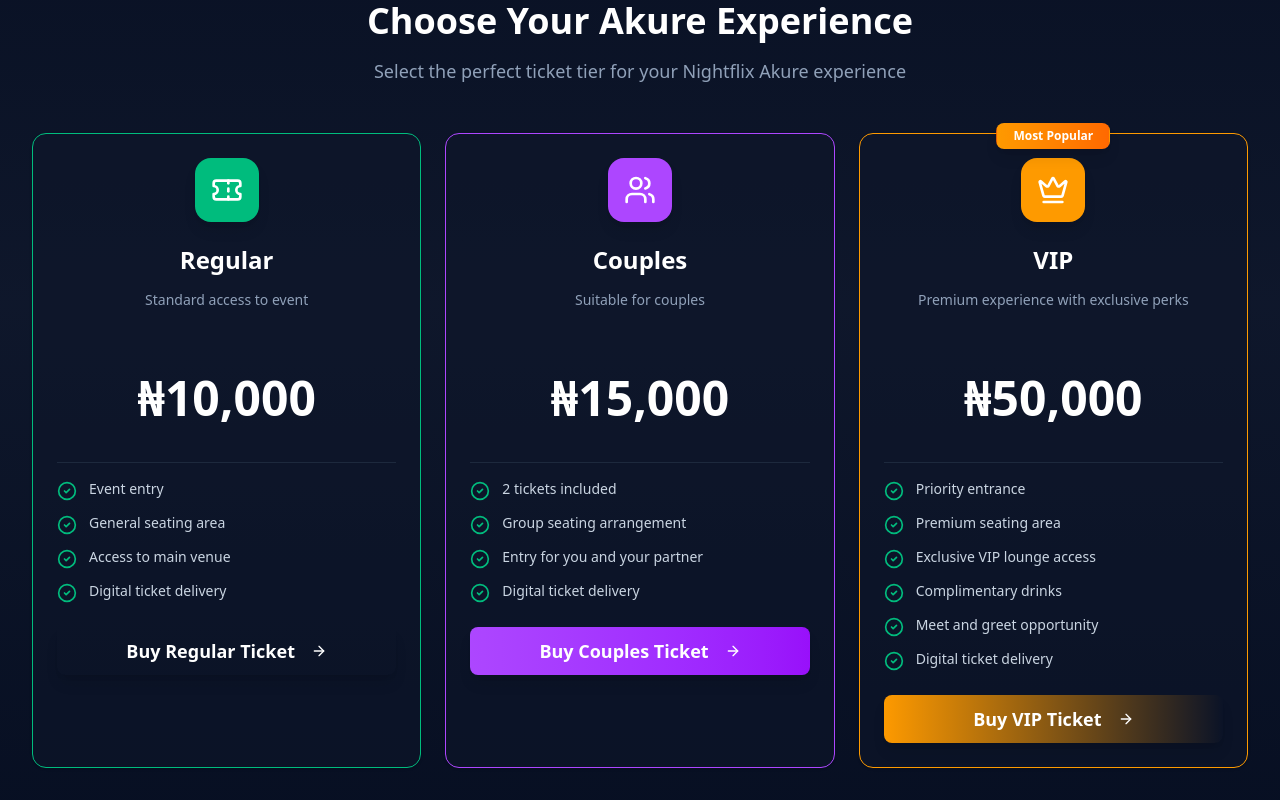
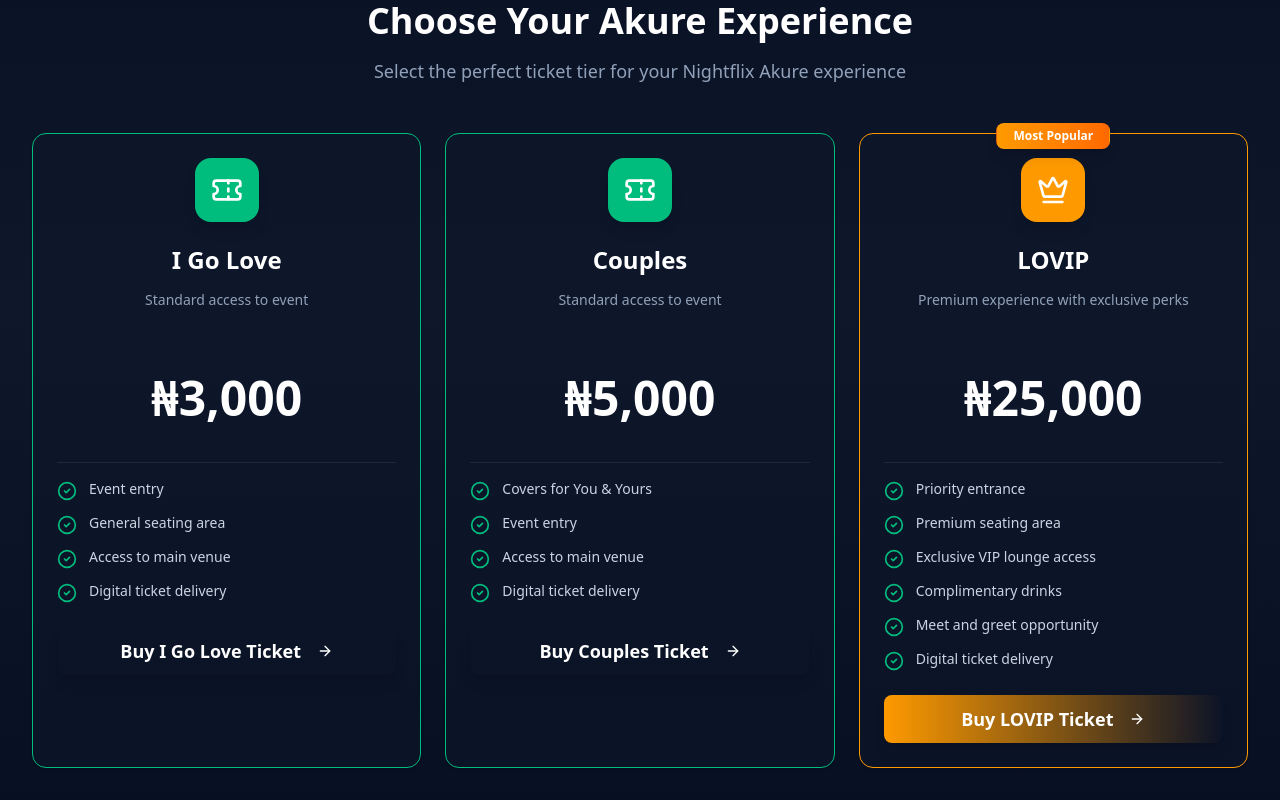
Before and after one commit to DannyYo696/events, a Next.js app: page /akure in a window 1280 px wide. Shown: the part 880-1680 px from the top of the page. Built offline with nearby package versions, Linux system fonts and the light colour scheme.

Commit message:
Update ticket tiers with new names and prices

```diff
--- a/src/app/akure/page.tsx
+++ b/src/app/akure/page.tsx
@@ -11,9 +11,9 @@ import { toast } from '@/hooks/use-toast'
 
 const TICKET_TIERS = [
   {
-    id: 'regularly',
-    name: 'Regular',
-    price: 10000,
+    id: 'regular',
+    name: 'I Go Love',
+    price: 3000,
     description: 'Standard access to event',
     features: [
       'Event entry',
@@ -26,25 +26,24 @@ const TICKET_TIERS = [
     borderColor: 'border-emerald-500'
   },
   {
-    id: 'couples',
+    id: 'couple',
     name: 'Couples',
-    price: 15000,
-    description: 'Suitable for couples',
+    price: 5000,
+    description: 'Standard access to event',
     features: [
-      '2 tickets included',
-      'Group seating arrangement',
-      'Entry for you and your partner',
+      'Covers for You & Yours',
+      'Event entry',
+      'Access to main venue',
       'Digital ticket delivery'
     ],
-    icon: Users,
-    color: 'bg-purple-500',
-    borderColor: 'border-purple-500',
-    isGroup: true
+    icon: Ticket,
+    color: 'bg-emerald-500',
+    borderColor: 'border-emerald-500'
   },
   {
-    id: 'vipakure',
-    name: 'VIP',
-    price: 50000,
+    id: 'vip',
+    name: 'LOVIP',
+    price: 25000,
     description: 'Premium experience with exclusive perks',
     features: [
       'Priority entrance',
```
